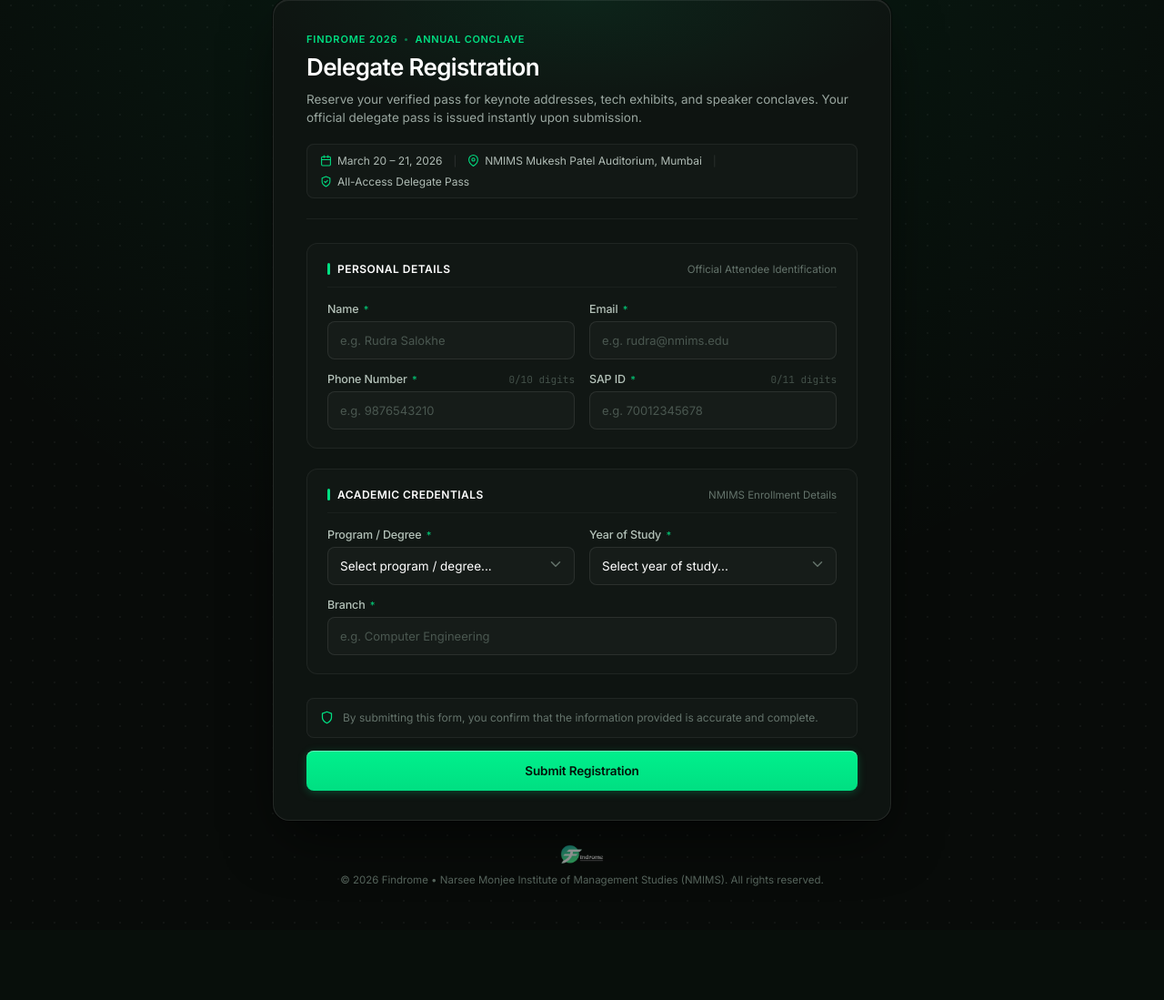
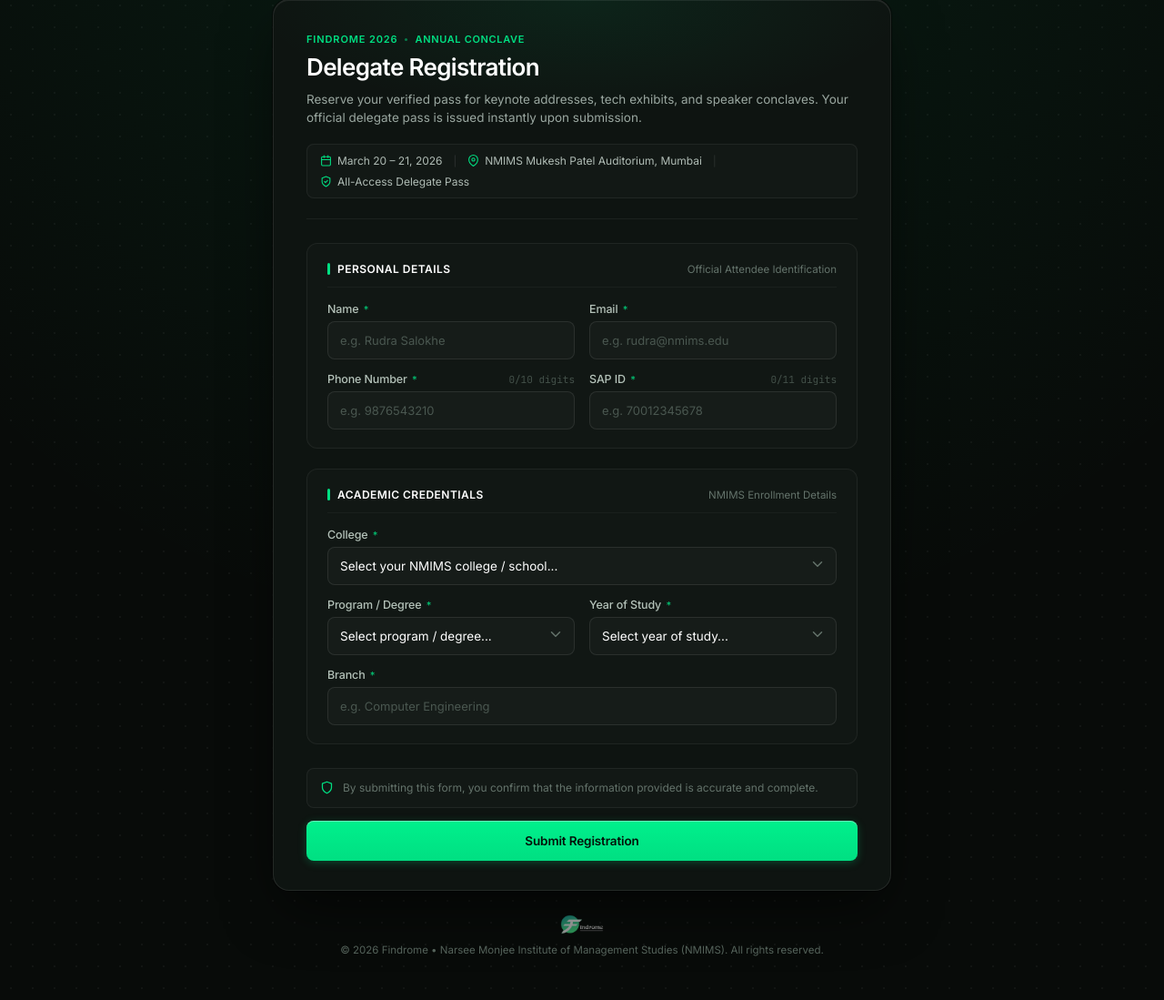
Before and after one commit to rudrasalokhe/findrome-event-registration, a Flask app: page / in a window 1280 px wide. Shown: the part 102-1201 px from the top of the page at 91% size. Before the commit the page ends 1076 px from the top, so only its background shows below. Run offline with Flask 3, Linux system fonts and the light colour scheme; data that the repository does not hold is empty.

Commit message:
feat: add college selection dropdown (MPSTME / ASMSOC / Other) to registration

```diff
--- a/app.py
+++ b/app.py
@@ -258,6 +258,7 @@ def register():
     email = (data.get('email') or '').strip().lower()
     phone = (data.get('phone') or '').strip()
     sap_id = (data.get('sap_id') or '').strip()
+    college = (data.get('college') or '').strip()
     program = (data.get('program') or '').strip()
     year_of_study = (data.get('year_of_study') or '').strip()
     branch = (data.get('branch') or '').strip()
@@ -287,6 +288,12 @@ def register():
         errors['sap_id'] = 'This field is required.'
     elif not (sap_id.isdigit() and len(sap_id) == 11):
         errors['sap_id'] = 'SAP ID must be exactly 11 digits.'
+
+    # Validation: College
+    if not college:
+        errors['college'] = 'Please select your college.'
+    elif college not in ('MPSTME', 'ASMSOC', 'Other'):
+        errors['college'] = 'Please select a valid college.'
 
     # Validation: Program
     if not program:
@@ -336,6 +343,7 @@ def register():
         'email': email,
         'phone': phone,
         'sap_id': sap_id,
+        'college': college,
         'program': program,
         'year_of_study': year_of_study,
         'branch': branch,
@@ -644,6 +652,7 @@ def admin_registrations():
             {'sap_id': regex_pattern},
             {'email': regex_pattern},
             {'registration_id': regex_pattern},
+            {'college': regex_pattern},
             {'branch': regex_pattern},
             {'program': regex_pattern}
         ]
@@ -995,6 +1004,7 @@ def admin_export_excel():
         'Email Address',
         'Phone Number',
         'SAP ID',
+        'College',
         'Program / Degree',
         'Year of Study',
         'Branch / Specialization',
@@ -1013,6 +1023,7 @@ def admin_export_excel():
             doc.get('email', ''),
             doc.get('phone', ''),
             doc.get('sap_id', ''),
+            doc.get('college', ''),
             doc.get('program', ''),
             doc.get('year_of_study', ''),
             doc.get('branch', ''),
--- a/static/js/app.js
+++ b/static/js/app.js
@@ -15,6 +15,7 @@ document.addEventListener('DOMContentLoaded', () => {
   const emailInput = document.getElementById('email');
   const phoneInput = document.getElementById('phone');
   const sapInput = document.getElementById('sap_id');
+  const collegeSelect = document.getElementById('college');
   const programSelect = document.getElementById('program');
   const yearSelect = document.getElementById('year_of_study');
   const branchInput = document.getElementById('branch');
@@ -80,7 +81,7 @@ document.addEventListener('DOMContentLoaded', () => {
   }
 
   function clearAllErrors() {
-    ['name', 'email', 'phone', 'sap_id', 'program', 'year_of_study', 'branch'].forEach(clearFieldError);
+    ['name', 'email', 'phone', 'sap_id', 'college', 'program', 'year_of_study', 'branch'].forEach(clearFieldError);
     serverAlert.className = 'server-alert';
     serverAlert.style.display = 'none';
   }
@@ -109,6 +110,12 @@ document.addEventListener('DOMContentLoaded', () => {
   emailInput.addEventListener('input', () => {
     if (EMAIL_REGEX.test(emailInput.value.trim())) clearFieldError('email');
   });
+
+  if (collegeSelect) {
+    collegeSelect.addEventListener('change', () => {
+      if (collegeSelect.value) clearFieldError('college');
+    });
+  }
 
   programSelect.addEventListener('change', () => {
     if (programSelect.value) clearFieldError('program');
@@ -173,7 +180,17 @@ document.addEventListener('DOMContentLoaded', () => {
       if (!firstInvalidElement) firstInvalidElement = sapInput;
     }
 
-    // 5. Program / Degree
+    // 5. College / School
+    if (collegeSelect) {
+      const collegeVal = collegeSelect.value;
+      if (!collegeVal) {
+        setFieldError('college', 'Please select your college.');
+        isValid = false;
+        if (!firstInvalidElement) firstInvalidElement = collegeSelect;
+      }
+    }
+
+    // 6. Program / Degree
     const programVal = programSelect.value;
     if (!programVal) {
       setFieldError('program', 'Please select your program / degree.');
@@ -229,6 +246,8 @@ document.addEventListener('DOMContentLoaded', () => {
     document.getElementById('ticket-id-display').textContent = record.registration_id;
     document.getElementById('ticket-name-display').textContent = record.name;
     document.getElementById('ticket-sap-display').textContent = record.sap_id;
+    const collegeEl = document.getElementById('ticket-college-display');
+    if (collegeEl) collegeEl.textContent = record.college || '—';
     document.getElementById('ticket-program-display').textContent = `${record.program} • ${record.year_of_study}`;
     document.getElementById('ticket-branch-display').textContent = record.branch;
     const activeDates = record.event_dates || document.getElementById('hero-event-dates-display')?.textContent || 'Event Dates';
@@ -266,6 +285,7 @@ document.addEventListener('DOMContentLoaded', () => {
       email: emailInput.value.trim(),
       phone: phoneInput.value.trim(),
       sap_id: sapInput.value.trim(),
+      college: collegeSelect ? collegeSelect.value : '',
       program: programSelect.value,
       year_of_study: yearSelect.value,
       branch: branchInput.value.trim()
@@ -409,7 +429,7 @@ document.addEventListener('DOMContentLoaded', () => {
         <div class="registration-item-card">
           <div class="reg-item-left">
             <span class="reg-item-name">${escapeHtml(r.name)}</span>
-            <span class="reg-item-meta">SAP: ${escapeHtml(r.sap_id)} • ${escapeHtml(r.program)} (${escapeHtml(r.year_of_study)})</span>
+            <span class="reg-item-meta">SAP: ${escapeHtml(r.sap_id)} • ${escapeHtml(r.college || '')} • ${escapeHtml(r.program)} (${escapeHtml(r.year_of_study)})</span>
             <span class="reg-item-meta" style="color: var(--text-dim); font-size: 0.74rem;">${escapeHtml(r.branch)} • Status: ${escapeHtml(r.status || 'CONFIRMED')}</span>
           </div>
           <span class="reg-item-badge">${escapeHtml(r.registration_id)}</span>
--- a/static/js/scanner.js
+++ b/static/js/scanner.js
@@ -16,6 +16,7 @@ document.addEventListener('DOMContentLoaded', () => {
   const resValName = document.getElementById('res-val-name');
   const resValPass = document.getElementById('res-val-pass');
   const resValSap = document.getElementById('res-val-sap');
+  const resValCollege = document.getElementById('res-val-college');
   const resValEmail = document.getElementById('res-val-email');
   const resValProgram = document.getElementById('res-val-program');
   const resValTime = document.getElementById('res-val-time');
@@ -189,6 +190,7 @@ document.addEventListener('DOMContentLoaded', () => {
       resValName.textContent = data.name || '—';
       resValPass.textContent = data.registration_id || '—';
       resValSap.textContent = data.sap_id || '—';
+      if (resValCollege) resValCollege.textContent = data.college || '—';
       if (resValEmail) resValEmail.textContent = data.email || '—';
       resValProgram.textContent = `${data.program || ''} • ${data.branch || ''}`;
       resValTime.textContent = result.checked_in_at || 'Just now';
@@ -208,6 +210,7 @@ document.addEventListener('DOMContentLoaded', () => {
       resValName.textContent = data.name || '—';
       resValPass.textContent = data.registration_id || '—';
       resValSap.textContent = data.sap_id || '—';
+      if (resValCollege) resValCollege.textContent = data.college || '—';
       if (resValEmail) resValEmail.textContent = data.email || '—';
       resValProgram.textContent = `${data.program || ''} • ${data.branch || ''}`;
       resValTime.textContent = result.checked_in_at || 'Previously Admitted';
--- a/templates/admin.html
+++ b/templates/admin.html
@@ -268,6 +268,7 @@
               <th>Attendee Name</th>
               <th>Gate Attendance</th>
               <th>SAP ID</th>
+              <th>College</th>
               <th>Program / Degree</th>
               <th>Year & Branch</th>
               <th>Contact Email</th>
@@ -278,7 +279,7 @@
           </thead>
           <tbody id="candidates-table-body">
             <tr>
-              <td colspan="10" style="text-align: center; padding: 40px; color: var(--text-muted);">
+              <td colspan="11" style="text-align: center; padding: 40px; color: var(--text-muted);">
                 Loading registrations from MongoDB Atlas...
               </td>
             </tr>
@@ -472,7 +473,7 @@
   <script>
     window.INITIAL_ACTIVE_EVENT = "{{ active_event_code }}";
   </script>
-  <script src="{{ url_for('static', filename='js/admin.js') }}"></script>
+  <script src="{{ url_for('static', filename='js/admin.js') }}?v=2"></script>
   <script>
     document.getElementById('btn-admin-logout').addEventListener('click', async () => {
       await fetch('/api/admin/logout', { method: 'POST' });
--- a/templates/index.html
+++ b/templates/index.html
@@ -222,6 +222,34 @@
         </div>
 
         <div class="form-grid-two-col">
+          <!-- College -->
+          <div class="field-group form-grid-full-col" id="group-college">
+            <div class="field-label-wrapper">
+              <label for="college" class="field-label">College <span class="required-star">*</span></label>
+            </div>
+            <div class="input-wrapper">
+              <select id="college" name="college" class="form-input form-select" required>
+                <option value="" disabled selected>Select your NMIMS college / school...</option>
+                <option value="MPSTME">Mukesh Patel School of Technology Management & Engineering (MPSTME / DRMP)</option>
+                <option value="ASMSOC">Anil Surendra Modi School of Commerce (ASMSOC)</option>
+                <option value="Other">Other NMIMS School / Department</option>
+              </select>
+              <div class="select-chevron-icon">
+                <svg viewBox="0 0 24 24" fill="none" stroke="currentColor" stroke-width="2" stroke-linecap="round" stroke-linejoin="round" width="18" height="18">
+                  <polyline points="6 9 12 15 18 9"></polyline>
+                </svg>
+              </div>
+            </div>
+            <div class="field-error-msg" id="college-error">
+              <svg viewBox="0 0 24 24" fill="none" stroke="currentColor" stroke-width="2" stroke-linecap="round" stroke-linejoin="round">
+                <circle cx="12" cy="12" r="10"></circle>
+                <line x1="12" y1="8" x2="12" y2="12"></line>
+                <line x1="12" y1="16" x2="12.01" y2="16"></line>
+              </svg>
+              <span>This field is required.</span>
+            </div>
+          </div>
+
           <!-- Program / Degree -->
           <div class="field-group" id="group-program">
             <div class="field-label-wrapper">
@@ -367,6 +395,10 @@
             <span class="ticket-detail-value" id="ticket-sap-display">—</span>
           </div>
           <div class="ticket-detail-item">
+            <span class="ticket-detail-label">College</span>
+            <span class="ticket-detail-value" id="ticket-college-display">—</span>
+          </div>
+          <div class="ticket-detail-item">
             <span class="ticket-detail-label">Program & Year</span>
             <span class="ticket-detail-value" id="ticket-program-display">—</span>
           </div>
@@ -437,6 +469,6 @@
     </div>
   </div>
 
-  <script src="{{ url_for('static', filename='js/app.js') }}"></script>
+  <script src="{{ url_for('static', filename='js/app.js') }}?v=2"></script>
 </body>
 </html>
--- a/templates/volunteer.html
+++ b/templates/volunteer.html
@@ -266,6 +266,10 @@
           <span class="result-row-val" id="res-val-sap">—</span>
         </div>
         <div class="result-row">
+          <span class="result-row-label">College</span>
+          <span class="result-row-val" id="res-val-college">—</span>
+        </div>
+        <div class="result-row">
           <span class="result-row-label">Email</span>
           <span class="result-row-val" id="res-val-email">—</span>
         </div>
@@ -285,7 +289,7 @@
     </div>
   </div>
 
-  <script src="{{ url_for('static', filename='js/scanner.js') }}"></script>
+  <script src="{{ url_for('static', filename='js/scanner.js') }}?v=2"></script>
   <script>
     document.getElementById('btn-volunteer-logout').addEventListener('click', async () => {
       await fetch('/api/volunteer/logout', { method: 'POST' });
--- a/test_multi_event.py
+++ b/test_multi_event.py
@@ -94,6 +94,7 @@ def test_multi_event():
         'email': 'delegate2027@nmims.edu',
         'phone': '9876543210',
         'sap_id': '70012023777', # Same SAP ID!
+        'college': 'MPSTME',
         'program': 'B.Tech',
         'year_of_study': '3rd Year',
         'branch': 'Computer Science & Engineering (Cyber Security)'
@@ -108,6 +109,7 @@ def test_multi_event():
         'email': 'delegate2027@nmims.edu', # Same email!
         'phone': '9876543219',
         'sap_id': '70012023888', # Different SAP ID
+        'college': 'MPSTME',
         'program': 'B.Tech',
         'year_of_study': '2nd Year',
         'branch': 'Information Technology'
@@ -123,6 +125,7 @@ def test_multi_event():
         'email': 'DELEGATE2027@NMIMS.EDU', # Uppercase same email
         'phone': '9876543218',
         'sap_id': '70012023999',
+        'college': 'MPSTME',
         'program': 'MBA Tech',
         'year_of_study': '1st Year',
         'branch': 'Computer Engineering'
@@ -138,6 +141,7 @@ def test_multi_event():
         'email': 'priya.sharma@nmims.edu', # Registered in 2026, registering for new event 2027!
         'phone': '9819876543',
         'sap_id': '70012023555',
+        'college': 'ASMSOC',
         'program': 'MBA Tech',
         'year_of_study': '3rd Year',
         'branch': 'Data Science'
@@ -152,6 +156,7 @@ def test_multi_event():
         'email': 'priya.sharma@nmims.edu',
         'phone': '9819876542',
         'sap_id': '70012023444',
+        'college': 'ASMSOC',
         'program': 'MBA Tech',
         'year_of_study': '3rd Year',
         'branch': 'Data Science'
```
Also changed, not shown: static/js/admin.js (+8 -1 lines), test_app.py (+6 -1 lines).
